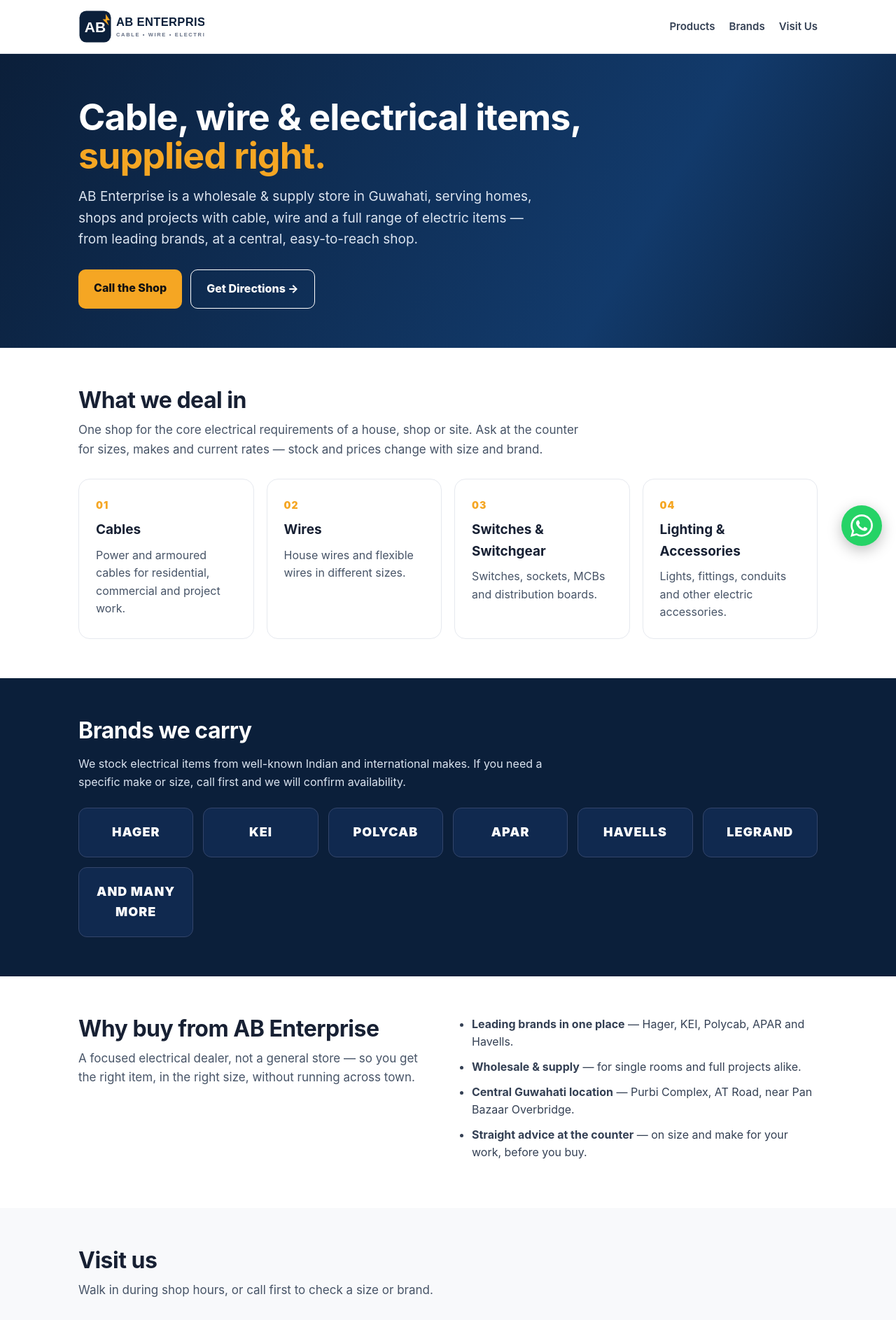
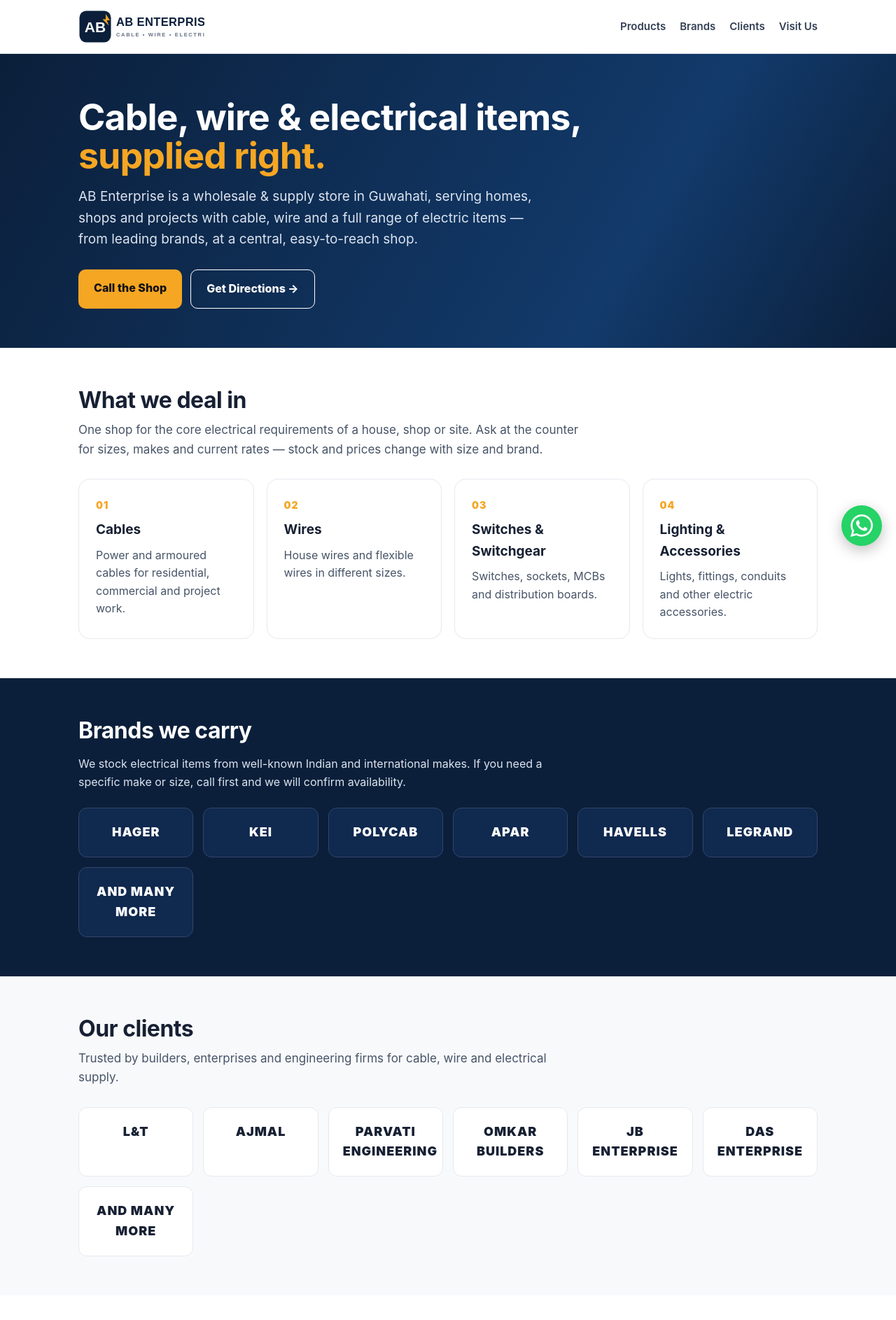
Before and after one commit to sauravhhh/ABEnterprise, a plain HTML site: page index.html in a window 1280 px wide. Shown: the top 1886 px of the page at 70% size. Drawn offline with Linux system fonts and the light colour scheme.

Commit message:
Add Clients section

```diff
--- a/index.html
+++ b/index.html
@@ -28,7 +28,7 @@
 <body>
 <header><div class="wrap">
 <a class="logo" href="#"><img src="logo.svg" alt="AB Enterprise logo" style="height:48px;width:auto"></a>
-<nav><a href="#products">Products</a><a href="#brands">Brands</a><a href="#visit">Visit Us</a></nav>
+<nav><a href="#products">Products</a><a href="#brands">Brands</a><a href="#clients">Clients</a><a href="#visit">Visit Us</a></nav>
 </div></header>
 
 <main>
@@ -51,6 +51,11 @@
 <section id="brands" class="brands-sec"><div class="wrap">
 <h2>Brands we carry</h2><p style="color:#dbe4f0;max-width:680px">We stock electrical items from well-known Indian and international makes. If you need a specific make or size, call first and we will confirm availability.</p>
 <div class="brands"><div class="brand">HAGER</div><div class="brand">KEI</div><div class="brand">POLYCAB</div><div class="brand">APAR</div><div class="brand">HAVELLS</div><div class="brand">LEGRAND</div><div class="brand">AND MANY MORE</div></div>
+</div></section>
+
+<section id="clients" style="background:#f8f9fb"><div class="wrap">
+<h2>Our clients</h2><p class="lead">Trusted by builders, enterprises and engineering firms for cable, wire and electrical supply.</p>
+<div class="brands" style="margin-top:24px"><div class="brand" style="background:#fff;color:#172033;border-color:#e6e9ef">L&amp;T</div><div class="brand" style="background:#fff;color:#172033;border-color:#e6e9ef">AJMAL</div><div class="brand" style="background:#fff;color:#172033;border-color:#e6e9ef">PARVATI ENGINEERING</div><div class="brand" style="background:#fff;color:#172033;border-color:#e6e9ef">OMKAR BUILDERS</div><div class="brand" style="background:#fff;color:#172033;border-color:#e6e9ef">JB ENTERPRISE</div><div class="brand" style="background:#fff;color:#172033;border-color:#e6e9ef">DAS ENTERPRISE</div><div class="brand" style="background:#fff;color:#172033;border-color:#e6e9ef">AND MANY MORE</div></div>
 </div></section>
 
 <section><div class="wrap"><div class="why">
```
